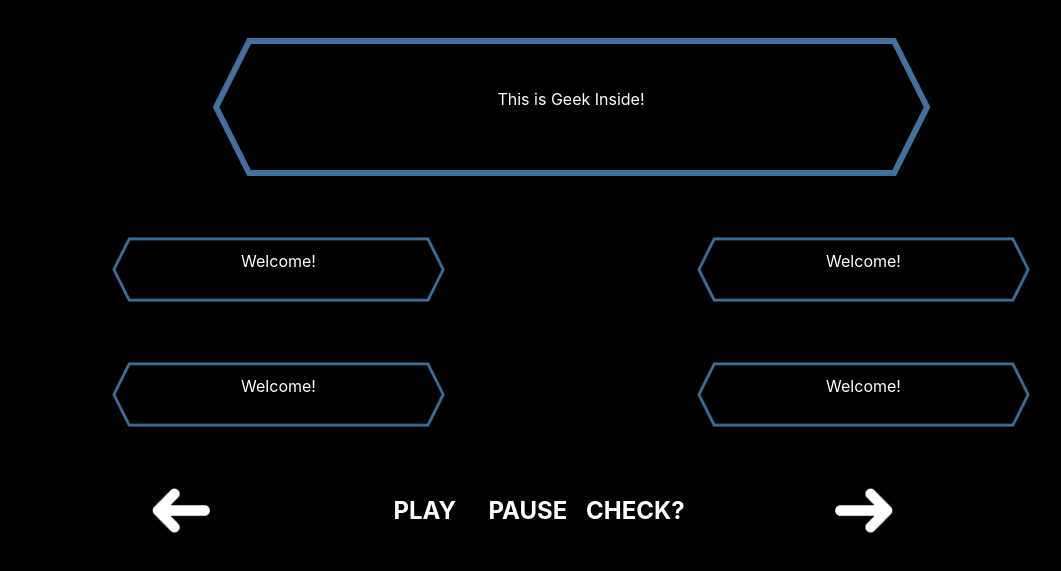
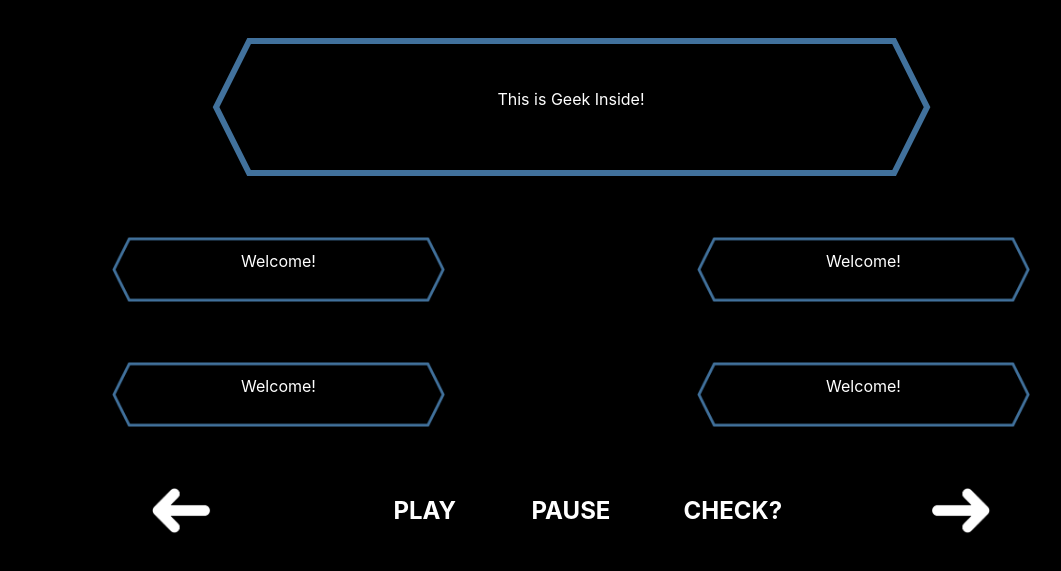
Before and after one commit to amansharma007/kbc-for-ordinado, a plain HTML site: page index.html in a window 1280 px wide. Shown: the part 183-754 px from the top of the page, without its empty margins (69-1130 px from the left). Drawn offline with nearby package versions, Linux system fonts and the light colour scheme; no server answers.

```diff
--- a/index.html
+++ b/index.html
@@ -112,7 +112,7 @@
                 <div class="col-sm-1 text-center mt-auto">
                 <a id="play"><h4><strong>PLAY</strong></h4></a>
                 </div>
-                <div class="col-sm-1 text-center mt-auto">
+                <div class="col-sm-2 text-center mt-auto">
                 <a id="pause"><h4><strong>PAUSE</strong></h4></a>
                 </div>
                 <div class="col-sm-1 text-center mt-auto">
```
